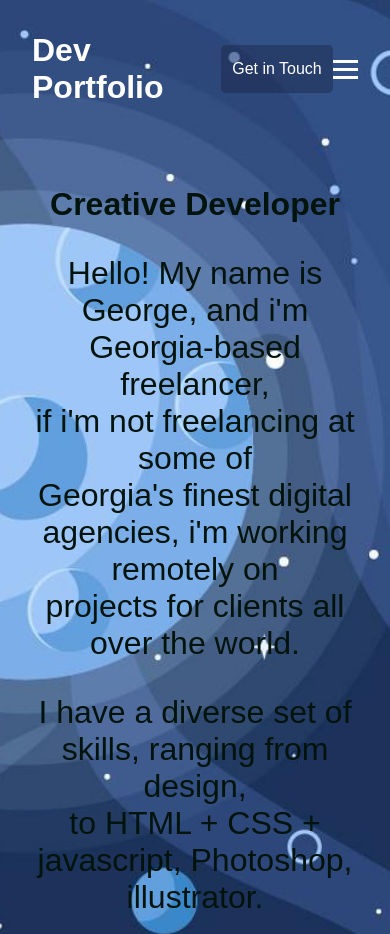
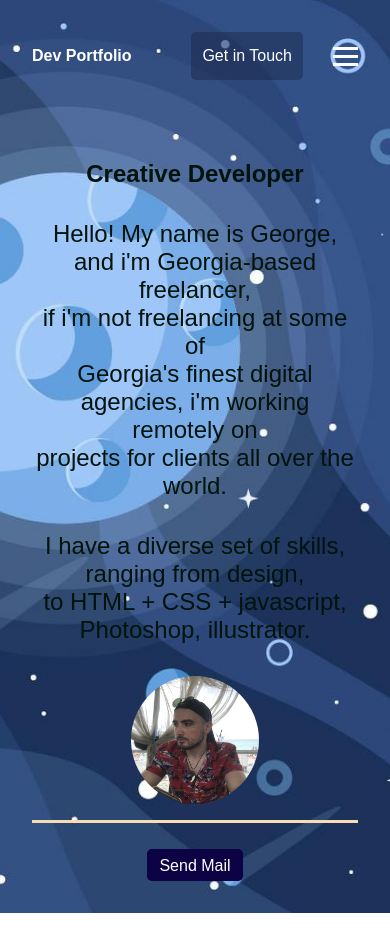
Before and after one commit to Miyamotto/developer, a plain HTML site: page index.html in a window 390 px wide. Shown: the top 934 px of the page. After the commit the page ends 913 px from the top, so only its background shows below. Drawn offline with Linux system fonts and the light colour scheme.

Commit message:
Update style.css

```diff
--- a/style.css
+++ b/style.css
@@ -67,11 +67,14 @@ nav a{
 .headingText{
     text-align: center;
     padding-top: 5rem;
+    display: grid;
+    grid-template-columns: repeat(1, 1fr);
     color: rgb(0, 20, 13);
 }
 .headingText p{
     font-size: 2rem;
     padding-top: 2rem;
+
 }
 .avatar img{
     height: 8rem;
@@ -150,5 +153,13 @@ nav a{
         height: 100%;
 
     }
-
+    .headingText p{
+        font-size: 1.5rem;
+    }
+    .headingText h1{
+        font-size: 1.5rem;
+    }
+    .logo{
+        font-size: 1rem;
+    }
 }
```
